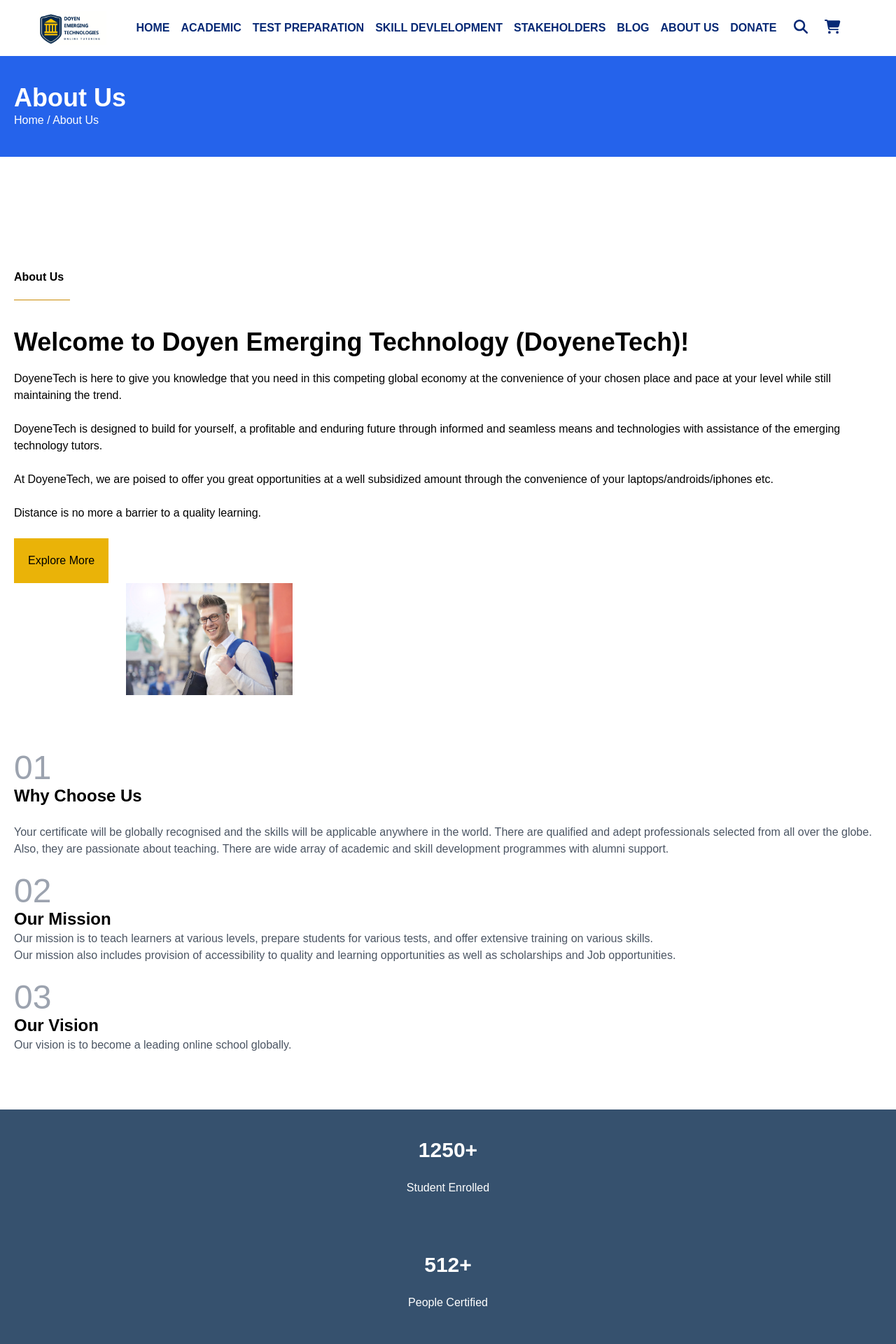
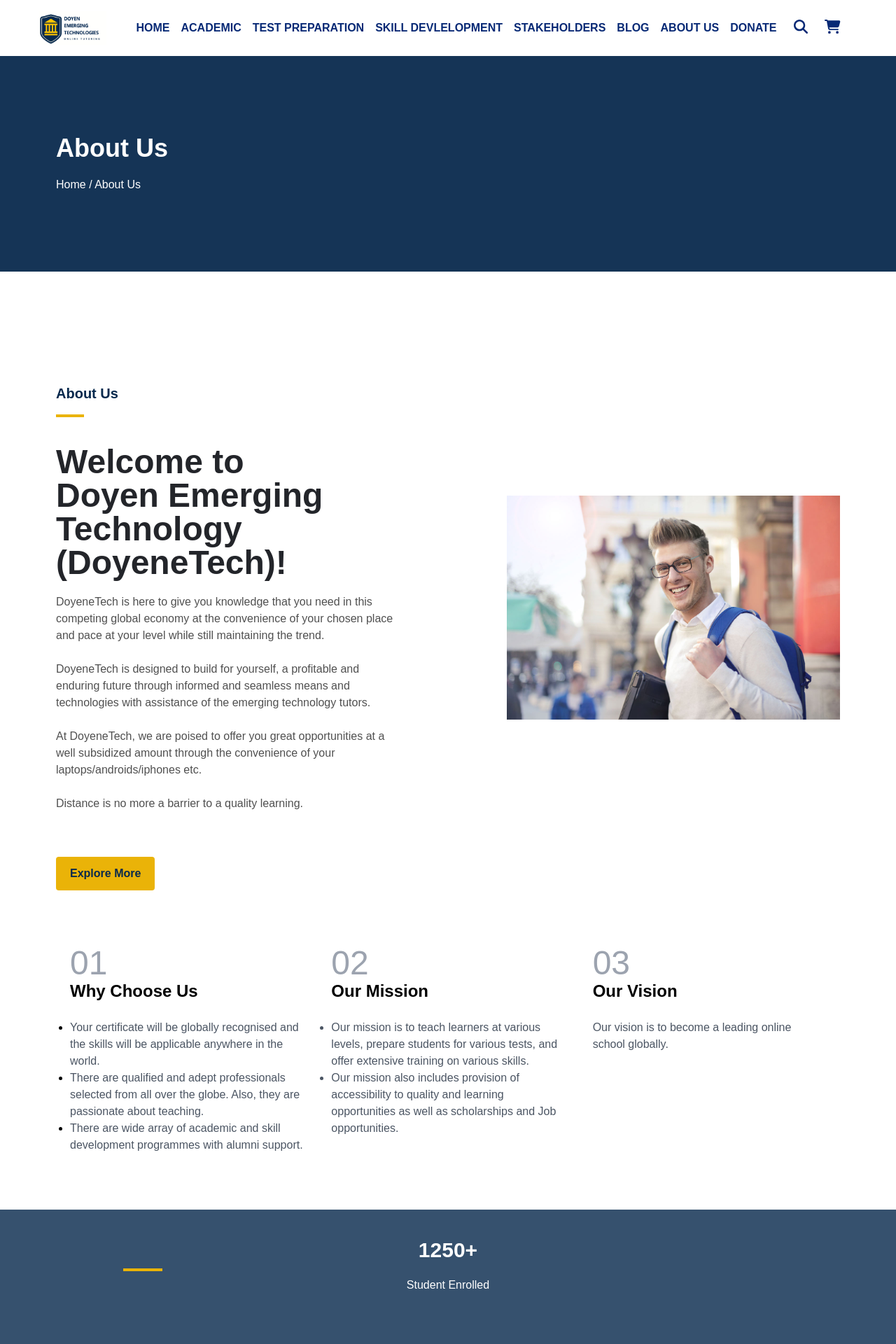
Before and after one commit to SaasSquad/doyen-tech, a React (Vite) app: page /about in a window 1280 px wide. Shown: the top 1920 px of the page at 70% size. Built offline with nearby package versions, Linux system fonts and the light colour scheme.

Commit message:
making about page responsive for desktop view

```diff
--- a/src/Components/Feedback.jsx
+++ b/src/Components/Feedback.jsx
@@ -6,8 +6,8 @@
 
 
     const divs = [<div key={1} ><div  className="flex flex-col mx-5 pr-20 bg-[#334e6b] pt-10 pb-10 pl-6 w-80">
-        <h1>Fantastic! Great Instructor!</h1>
-        <p className="whitespace-normal text-lg">Lorem ipsum dolor sit amet consectetur, adipisicing elit. Dolorem cumque quod fugit magni esse, aperiam commodi </p>
+        <h1 className="font-extrabold text-lg">Fantastic! Great Instructor!</h1>
+        <p className="whitespace-normal text-lg">It a great life time experience having to take your lecture! it have really been life helping experience. Thanks Alot for your lectures. </p>
     </div>
     <div className="flex flex-row mt-10">
         <img src={jamesImg} alt="" className="h-20 rounded-full ml-10" />
@@ -22,8 +22,8 @@
 
     </div>
     </div>, <div key={2}> <div  className="flex flex-col mx-5 pr-20 bg-[#334e6b] pt-10 pb-10 pl-6 w-80">
-                <h1>Fantastic! Great Instructor!</h1>
-                <p className="flex whitespace-normal  text-xl">Lorem ipsum dolor sit amet consectetur, adipisicing elit. Dolorem cumque quod fugit magni esse, a</p>
+                <h1 className="font-extrabold text-lg">Such a great and incredible Lesson</h1>
+                <p className="flex whitespace-normal  text-xl">I recomend this courses to everyone , and wish you guys luck with the New Studies. i highly recommended this to everyone.</p>
             </div>
             <div  className="flex flex-row mt-10">
             <img src={monicaImg} alt="" className="h-20 rounded-full ml-10" />
@@ -37,8 +37,8 @@
         </span>
             </div>
             </div>, <div key={3} ><div  className="flex flex-col mx-5 pr-20 bg-[#334e6b] pt-10 pb-10 pl-6 w-80">
-                <h1>Fantastic! Great Instructor!</h1>
-                <p className="whitespace-normal  text-xl">Lorem ipsum dolor sit amet consectetur, adipisicing elit. Dolorem cumque quod fugit magni esse, </p>
+                <h1 className="font-extrabold text-lg">I Enjoyed Every Lesson!</h1>
+                <p className="whitespace-normal  text-xl">I am grateful for your wonderful course! Your tutors are the best and i am completely satisfied with the level of professional teaching </p>
             </div>
             <div  className="flex flex-row mt-10">
             <img src={eleanorImg} alt="" className="h-20 rounded-full ml-10" />
@@ -56,7 +56,8 @@
         <>
         <div className="bg-[#1B3A5B] pl-5 pr-5 text-white ">
         <div className="pt-10 ">
-            <h3 className="text-xl font-bold">Feedback</h3>
+            <h3 className="text-xl font-bold pb-4">Feedback</h3>
+            <p className="bg-white ml-0 h-1 w-10 pt-0"></p>
             <h1 className="text-4xl font-bold pt-5 pb-10">What Student Say</h1>
         </div>
         <div className="flex flex-row overflow-x-auto no-scrollbar">
--- a/src/Pages/AboutUs.jsx
+++ b/src/Pages/AboutUs.jsx
@@ -6,15 +6,16 @@
 
     return ( <>
     <div className="bg-white">
-    <div className="pt-10 pb-10 pl-5 bg-blue-600">
-        <h1 className="text-4xl font-extrabold text-white">About Us</h1>
+    <div className="pt-10 pb-10 pl-5 bg-[#153456] lg:pt-28 lg:pb-28 lg:pl-20">
+        <h1 className="text-4xl font-extrabold text-white pb-5">About Us</h1>
         <p className="text-white"><span>Home</span> / <span>About Us</span></p>
     </div>
-    <div className=" pl-5 pr-5">
+    <div className=" pl-5 pr-5 lg:flex lg:flex-row lg:px-20">
         <div className="pt-40">
-            <h3 className="text-l font-bold pb-5 border-b border-yellow-600 w-20">About Us</h3>
-            <h1 className="text-4xl font-extrabold pt-10">Welcome to Doyen Emerging Technology (DoyeneTech)!</h1>
-            <p className="pt-5">DoyeneTech is here to give you knowledge that you need in this competing global economy at the convenience of your chosen place and pace at your level while still maintaining the trend.
+            <h3 className="text-l font-bold pb-4 w-20 lg:text-xl lg:w-40 text-[#07294d]">About Us</h3>
+            <p className="bg-yellow-500 ml-1 h-1 w-10 pt-0 lg:ml-0"></p>
+            <h1 className="text-4xl font-extrabold pt-10 text-[#23252a] lg:text-5xl  lg:w-3/5">Welcome to Doyen Emerging Technology (DoyeneTech)!</h1>
+            <p className="pt-5  lg:w-9/12 text-[#505050]">DoyeneTech is here to give you knowledge that you need in this competing global economy at the convenience of your chosen place and pace at your level while still maintaining the trend.
                 <br />
                 <br />
             DoyeneTech is designed to build for yourself, a profitable and enduring future through informed and seamless means and technologies with assistance of the emerging technology tutors.
@@ -25,50 +26,68 @@
                 <br />
             Distance is no more a barrier to a quality learning.</p>
             <br />
-            <button className="p-5 bg-yellow-500">Explore More</button>
+            <button className="p-5 bg-yellow-500 rounded lg:py-3 text-[#07294d] font-bold lg:mt-10">Explore More</button>
         </div>
-        <img src={aboutImg1} alt="" className="w-70 h-40 pl-40"/>
+        <img src={aboutImg1} alt="" className="w-70 h-40 pl-40 lg:mt-80 lg:h-80 lg:pl-0"/>
     </div>
-    <div className="pl-5 pr-5 pt-20 pb-20">
-        <div>
+    <div className="pl-5 pr-5 pt-20 pb-20 lg:flex lg:flex-row lg:mx-20">
+        <div className="lg:w-3/5 lg:mr-10">
             <h1 className="text-5xl text-gray-400">01</h1>
             <h2 className="text-2xl font-extrabold">Why Choose Us</h2>
             <br />
-            <p className="text-gray-600">Your certificate will be globally recognised and the skills will be applicable anywhere in the world.
-            There are qualified and adept professionals selected from all over the globe. Also, they are passionate about teaching.
-            There are wide array of academic and skill development programmes with alumni support.</p>
+            <ul className="list-disc">
+                <li>
+                    <p className="text-gray-600">Your certificate will be globally recognised and the skills will be applicable anywhere in the world.</p>
+                </li>
+                <li>
+                    <p className="text-gray-600">
+                    There are qualified and adept professionals selected from all over the globe. Also, they are passionate about teaching.
+                    </p>
+                </li>
+                <li>
+                    <p className="text-gray-600">
+                    There are wide array of academic and skill development programmes with alumni support.
+                    </p>
+                </li>
+            </ul>
         </div>
         <br />
-        <div>
+        <div className="lg:w-3/5 lg:mr-10">
             <h1 className="text-5xl text-gray-400">02</h1>
             <h2 className="text-2xl font-extrabold">Our Mission</h2>
-            <ul>
+            <br />
+            <ul className="list-disc">
                 <li className="text-gray-600">Our mission is to teach learners at various levels, prepare students for various tests, and offer extensive training on various skills.</li>
                 <li className="text-gray-600">Our mission also includes provision of accessibility to quality and learning opportunities as well as scholarships and Job opportunities.</li>
             </ul>
         </div>
         <br />
-        <div>
+        <div className="lg:w-3/5">
             <h1 className="text-5xl text-gray-400">03</h1>
             <h2 className="text-2xl font-extrabold">Our Vision</h2>
+            <br />
             <p className="text-gray-600">Our vision is to become a leading online school globally.</p>
         </div>
     </div>
     <div className="bg-[#36516E] text-center items-center">
         <div className="pt-10 pb-10">
-            <h1 className="text-3xl text-white font-bold pb-4">1250+</h1>
+            <h1 className="text-3xl text-white font-bold pb-2">1250+</h1>
+            <p className="bg-yellow-500 ml-44 h-1 w-14 pt-0"></p>
             <p className="text-white pt-2">Student Enrolled</p>
         </div>
         <div className="pt-10 pb-10">
             <h1  className="text-3xl text-white font-bold pb-4">512+</h1>
+            <p className="bg-yellow-500 ml-44 h-1 w-14 pt-0"></p>
             <p className="text-white pt-2">People Certified</p>
         </div>
         <div className="pt-10 pb-10">
             <h1  className="text-3xl text-white font-bold pb-4">890+</h1>
+            <p className="bg-yellow-500 ml-44 h-1 w-14 pt-0"></p>
             <p className="text-white pt-2">Course Uploaded</p>
         </div>
         <div className="pt-10 pb-10">
             <h1   className="text-3xl text-white font-bold pb-4">170+</h1>
+            <p className="bg-yellow-500 ml-44 h-1 w-14 pt-0"></p>
             <p className="text-white pt-2">Global Teachers</p>
         </div>
     </div>
```
